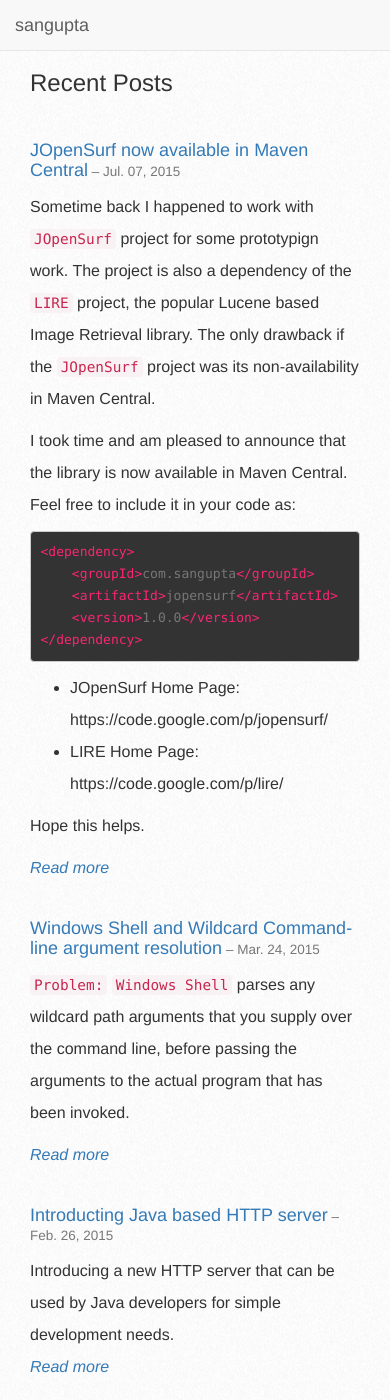
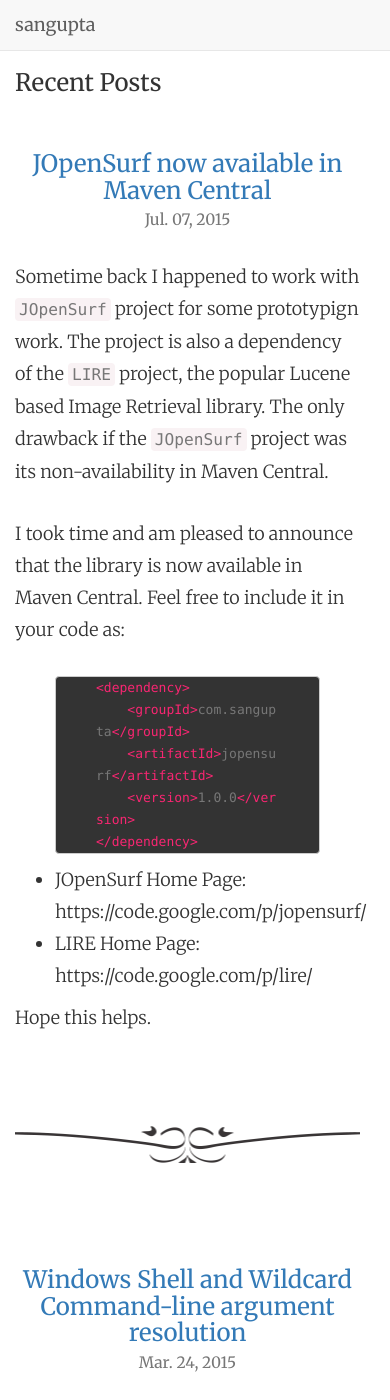
Before and after one commit to sangupta/sangupta.github.io, a Jekyll site: the page built from index.html, in a window 390 px wide and 1400 px high. Built offline with Jekyll 4.4.1, drawn with Linux system fonts in a browser that asks for light colours; nearby versions of some CDN libraries; Markdown is read by kramdown in place of the engine named in the settings; comment, search, counter and statistics services are not loaded; some of the changed text lies outside the part shown.

Commit message:
beautifying the blog by making theme changes

```diff
--- a/_layouts/default.html
+++ b/_layouts/default.html
@@ -52,6 +52,9 @@
     <link rel="stylesheet" type="text/css" href="//maxcdn.bootstrapcdn.com/font-awesome/4.2.0/css/font-awesome.min.css"/>
     <link rel="stylesheet" type="text/css" href="/assets/css/syntax.css"/>
     <link rel="stylesheet" type="text/css" href="/assets/css/sangupta.css"/>
+
+    <!-- load google fonts -->
+    <link href='http://fonts.googleapis.com/css?family=Merriweather:400,300,300italic,400italic,700,700italic' rel='stylesheet' type='text/css'>
 
     <!-- Le HTML5 shim, for IE6-8 support of HTML5 elements -->
     <!--[if lt IE 9]>
--- a/assets/css/sangupta.css
+++ b/assets/css/sangupta.css
@@ -4,6 +4,10 @@ html {
 body {
   padding-top: 50px;
   height: 100%;
+  font-family: Merriweather, Georgia, 'Times New Roman', serif;
+}
+code {
+  color: #777;
 }
 .pad-top-20 {
   padding-top: 20px;
@@ -26,7 +30,7 @@ body {
     overflow-x: hidden;
     overflow-y: auto;
     background-color: #f5f5f5;
-    border-right: 1px solid #eee;
+    border-right: 1px solid #ddd;
   }
 }
 .nav-sidebar {
@@ -58,14 +62,18 @@ main {
   margin-top: 0;
 }
 .main {
-  background-image: url("/assets/images/bg.png");
+/*  background-image: url("/assets/images/bg.png");
   background-repeat: repeat;
+*/
+background-color: white;
 }
 .monoDate {
   font-family: Monaco, "Courier New", monospace;
+  font-size: 14px;
 }
 .main {
-  font-size: 16px;
+  font-size: 18px;
+  font-weight: 300;
   line-height: 32px;
 }
 .main pre {
@@ -177,9 +185,9 @@ code.language-text {
   border: none !important;
   padding: 0;
   margin: 0;
-  font-family: "Helvetica Neue",Helvetica,Arial,sans-serif;
-  font-size: 14px;
-  line-height: 22px;
+  font-family: Merriweather, Georgia, 'Times New Roman', serif;
+  font-size: 16px;
+  line-height: 28px;
   margin-top: 30px;
 }
 .statcounter {
@@ -191,3 +199,36 @@ code.language-text {
 .fb-share-button {
   padding-left: 20px;
 }
+a {
+  font-weight: 400;
+}
+.post-title {
+  margin-bottom: 30px;
+  text-align: center;
+}
+.archive {
+  font-size: 16px;
+}
+.archive a {
+  font-weight: 300 !important;
+}
+.highlight {
+  padding: 0 40px;
+}
+.post-description p {
+  margin-bottom: 30px;
+}
+article.one-poem:after, section.post:after {
+  background-image: url(/assets/images/divider.png);
+  background-position: center top;
+  background-repeat: no-repeat;
+  clear: both;
+  content: "";
+  display: block;
+  margin: 59.4px 0;
+  width: 100%;
+  height: 40px;
+}
+.poem-content {
+  text-align: center;
+}
--- a/index.html
+++ b/index.html
@@ -5,19 +5,22 @@ title: Home
 
 <div class="container-fluid">
 	<div class="row">
-		<div class="col-md-12">
+		<div class="col-md-12" style="padding-left: 0;">
 			<h2>Recent Posts</h2>
 
 			{% if site.posts %}
-			    {% for post in site.posts offset:0 limit:10 %}
+			    {% for post in site.posts offset:0 limit:3 %}
 			        <section class="post">
 			            <header class="post-header">
-			                <h4 class="post-title"><a href="{{ post.url }}">{{ post.title }}</a><small> &ndash; <time datetime="{{ post.date | date_to_xmlschema }}">{{ post.date | date: '%b. %d, %Y' }}</time></small></h4>
+			                <h3 class="post-title">
+			                	<a href="{{ post.url }}">{{ post.title }}</a>
+			                	<br>
+			                	<small><time datetime="{{ post.date | date_to_xmlschema }}">{{ post.date | date: '%b. %d, %Y' }}</time></small>
+			                </h3>
 			            </header>
 			            <div class="post-description">
-			            	{{ post.excerpt | remove: '<p></p>' }}
+			            	{{ post.content }}
 			            </div>
-			            <a href="{{ post.url }}" class="readMore">Read more</a>
 			            <div class="clearfix"></div>
 			        </section>
 			    {% endfor %}
```
Also changed, not shown: poetry/index.html (+6 -7 lines), tech/index.html (+5 -5 lines), assets/images/divider.png (added).
